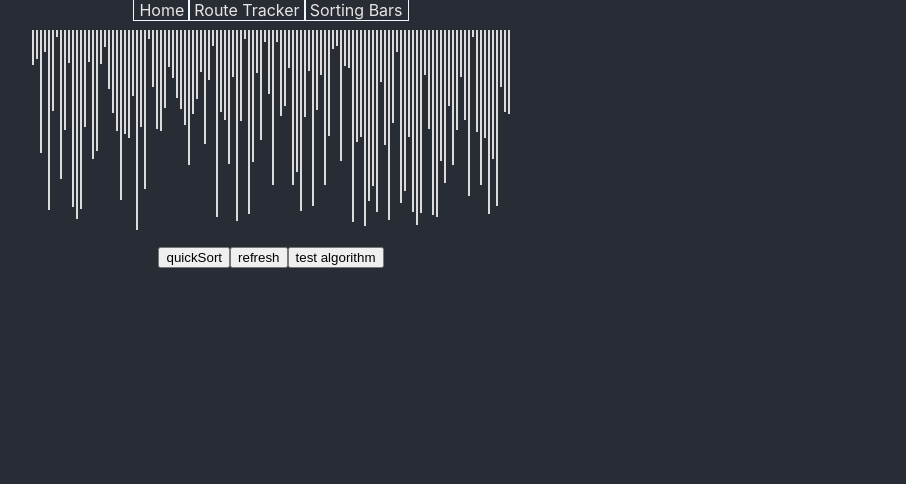
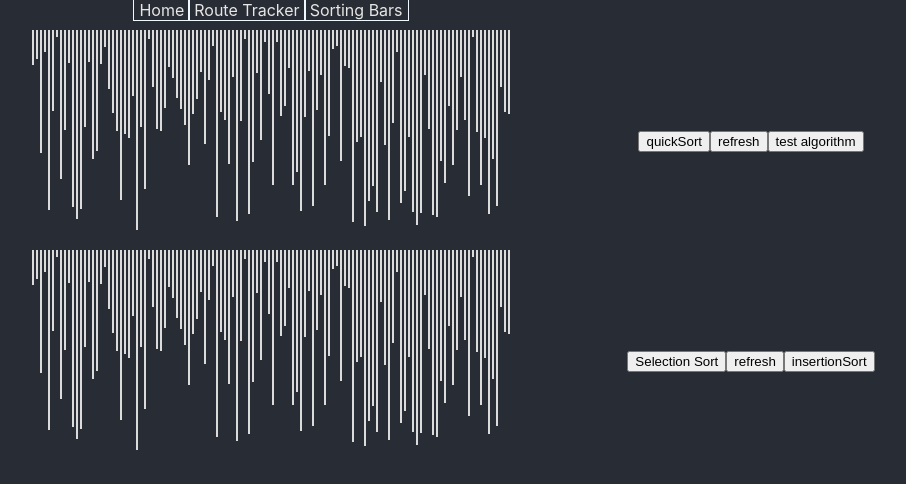
Before and after one commit to luxleo/algorithm_project, a React (Create React App) app: page /sorting-bars in a window 1280 px wide. Shown: the top 484 px of the page, without its empty margins (369-1275 px from the left). Built offline with nearby package versions, Linux system fonts and the light colour scheme.

Commit message:
add insertion,selection sort algorithms

```diff
--- a/src/SortingBars/SortingBars.js
+++ b/src/SortingBars/SortingBars.js
@@ -1,6 +1,10 @@
 import React, { useState, useEffect, useCallback } from 'react';
 import './SortingBars.scss';
-import { getQuickSortSequence } from '../algorithms/sorting';
+import {
+	getQuickSortSequence,
+	getSelectionSortSequence,
+	getInsertionSortSequence,
+} from '../algorithms/sorting';
 const number_of_bars = 120;
 const initial_color = 'rgb(219, 219, 219)';
 const randomIntFromRange = (min, max) => {
@@ -17,13 +21,16 @@ function arraysAreEqual(arrayOne, arrayTwo) {
 }
 const SortingBars = () => {
 	const [bars, setbars] = useState([]);
+	const [barsTwo, setbarsTwo] = useState([]);
 	const createBars = () => {
 		const arr = [];
 		for (let i = 0; i < number_of_bars; i++) {
 			arr.push(randomIntFromRange(5, 200));
 		}
 		setbars(arr);
+		setbarsTwo(arr);
 		document.querySelector('#first_bars').innerHTML = '';
+		document.querySelector('#second_bars').innerHTML = '';
 	};
 	useEffect(() => createBars(), []);
 
@@ -41,9 +48,9 @@ const SortingBars = () => {
 					barTwoStyle.height = `${twoHeight}px`;
 					barOneStyle.backgroundColor = 'rgb(85, 148, 199)';
 					barTwoStyle.backgroundColor = 'rgb(85, 148, 199)';
-					step = `current step: ${i}`;
+					step = `${i}`;
 					if (i === processArr.length - 1) {
-						step = `result: ${i} steps`;
+						step = `${i} steps.`;
 					}
 					document.querySelector('#first_bars').innerHTML = `${step}`;
 				}, i * 2);
@@ -56,6 +63,52 @@ const SortingBars = () => {
 			}*/
 		}
 	};
+	const selectionSort = () => {
+		const procedureArr = getSelectionSortSequence(barsTwo);
+		let step = 0;
+		for (let i = 0; i < procedureArr.length; i++) {
+			const isColorChange = procedureArr[i].length === 4;
+			if (isColorChange) {
+				const [oneIdx, oneHeight, twoIdx, twoHeight] = procedureArr[i];
+				const barOneStyle = document.getElementById(`${oneIdx}s`).style;
+				const barTwoStyle = document.getElementById(`${twoIdx}s`).style;
+				setTimeout(() => {
+					barOneStyle.height = `${oneHeight}px`;
+					barTwoStyle.height = `${twoHeight}px`;
+					barOneStyle.backgroundColor = 'rgb(85, 148, 199)';
+					barTwoStyle.backgroundColor = 'rgb(85, 148, 199)';
+					step = `${i}`;
+					if (i === procedureArr.length - 1) {
+						step = `${i} steps.`;
+					}
+					document.querySelector('#second_bars').innerHTML = `${step}`;
+				}, i);
+			}
+		}
+	};
+	const insertionSort = () => {
+		const procedureArr = getInsertionSortSequence(barsTwo);
+		let step = 0;
+		for (let i = 0; i < procedureArr.length; i++) {
+			const isColorChange = procedureArr[i].length === 4;
+			if (isColorChange) {
+				const [oneIdx, oneHeight, twoIdx, twoHeight] = procedureArr[i];
+				const barOneStyle = document.getElementById(`${oneIdx}s`).style;
+				const barTwoStyle = document.getElementById(`${twoIdx}s`).style;
+				setTimeout(() => {
+					barOneStyle.height = `${oneHeight}px`;
+					barTwoStyle.height = `${twoHeight}px`;
+					barOneStyle.backgroundColor = 'rgb(85, 148, 199)';
+					barTwoStyle.backgroundColor = 'rgb(85, 148, 199)';
+					step = `${i}`;
+					if (i === procedureArr.length - 1) {
+						step = `${i} steps.`;
+					}
+					document.querySelector('#second_bars').innerHTML = `${step}`;
+				}, i);
+			}
+		}
+	};
 	const testSortingAlgorithm = () => {
 		for (let i = 0; i < 100; i++) {
 			const array = [];
@@ -64,12 +117,13 @@ const SortingBars = () => {
 				array.push(randomIntFromRange(-1000, 1000));
 			}
 			const javaScriptSortedArray = array.slice().sort((a, b) => a - b);
-			const mergeSortedArray = getQuickSortSequence(array.slice());
+			const mergeSortedArray = getInsertionSortSequence(array.slice());
 			console.log(arraysAreEqual(javaScriptSortedArray, mergeSortedArray));
 		}
 	};
 	return (
 		<>
+			<div className="grid">
 				<div className="container">
 					{bars.map((value, idx) => (
 						<div
@@ -83,11 +137,36 @@ const SortingBars = () => {
 						></div>
 					))}
 				</div>
+				<div className="result1">
 					<p id="first_bars"></p>
-			<div>
+				</div>
+
+				<div className="control1">
 					<button onClick={quickSort}>quickSort</button>
 					<button onClick={createBars}>refresh</button>
 					<button onClick={() => testSortingAlgorithm()}>test algorithm</button>
+				</div>
+				<div className="container2">
+					{barsTwo.map((val, idx) => (
+						<div
+							key={idx}
+							id={`${idx}s`}
+							className="bar"
+							style={{
+								backgroundColor: initial_color,
+								height: `${val}px`,
+							}}
+						></div>
+					))}
+				</div>
+				<div className="result2">
+					<p id="second_bars"></p>
+				</div>
+				<div className="control2">
+					<button onClick={selectionSort}>Selection Sort</button>
+					<button onClick={createBars}>refresh</button>
+					<button onClick={insertionSort}>insertionSort</button>
+				</div>
 			</div>
 		</>
 	);
--- a/src/SortingBars/SortingBars.scss
+++ b/src/SortingBars/SortingBars.scss
@@ -43,11 +43,56 @@
 		background-color: rgb(246, 198, 135);
 	}
 }
+.grid {
+	display: grid;
+	grid-template-columns: 1fr 2fr 1fr;
+	grid-template-rows: repeat(4, 1fr);
+	.result1 {
+		grid-column: 3/4;
+		grid-row: 1;
+		display: flex;
+		align-items: center;
+		justify-content: center;
+		p {
+			font-size: 2rem;
+			text-align: end;
+		}
+	}
+	.result2 {
+		grid-column: 3/4;
+		grid-row: 3;
+		display: flex;
+		align-items: center;
+		justify-content: center;
+		p {
+			font-size: 2rem;
+			text-align: end;
+		}
+	}
+	.control1 {
+		grid-column: 3/4;
+		grid-row: 2;
+	}
+	.control2 {
+		grid-column: 3/4;
+		grid-row: 4;
+	}
+}
 .container {
 	margin: 10px auto;
 	display: flex;
 	justify-content: center;
 	flex-direction: row;
+	grid-column: 2/3;
+	grid-row: 1 / span 2;
+}
+.container2 {
+	margin: 10px auto;
+	display: flex;
+	justify-content: center;
+	flex-direction: row;
+	grid-column: 2/3;
+	grid-row: 3 / span 2;
 }
 .bar {
 	width: 2px;
--- a/src/algorithms/sorting.js
+++ b/src/algorithms/sorting.js
@@ -34,3 +34,45 @@ function quickSortHelper(start, end) {
 	quickSortHelper(start, right - 1);
 	quickSortHelper(right + 1, end);
 }
+var sequence2 = [];
+var tmpArr2 = [];
+export function getSelectionSortSequence(arr) {
+	sequence2 = [];
+	tmpArr2 = [];
+	tmpArr2 = arr.slice();
+	selectionSortHelper();
+	return sequence2;
+}
+function selectionSortHelper() {
+	for (let i = 0; i < tmpArr2.length - 1; i++) {
+		let min_idx = i;
+		for (let j = i + 1; j < tmpArr2.length; j++) {
+			if (tmpArr2[j] < tmpArr2[min_idx]) {
+				min_idx = j;
+			}
+			sequence2.push([j]);
+		}
+		[tmpArr2[i], tmpArr2[min_idx]] = [tmpArr2[min_idx], tmpArr2[i]];
+		sequence2.push([i, tmpArr2[i], min_idx, tmpArr2[min_idx]]);
+	}
+}
+export function getInsertionSortSequence(arr) {
+	sequence2 = [];
+	tmpArr2 = [];
+	tmpArr2 = arr.slice();
+	insertionSortHelper();
+	return sequence2;
+}
+function insertionSortHelper() {
+	for (let i = 1; i < tmpArr2.length; i++) {
+		for (let j = i; j > 0; j--) {
+			sequence2.push([j]);
+			if (tmpArr2[j] < tmpArr2[j - 1]) {
+				[tmpArr2[j], tmpArr2[j - 1]] = [tmpArr2[j - 1], tmpArr2[j]];
+				sequence2.push([j, tmpArr2[j], j - 1, tmpArr2[j - 1]]);
+			} else {
+				break;
+			}
+		}
+	}
+}
```
Lines whose indentation alone changed are shown as unchanged.
